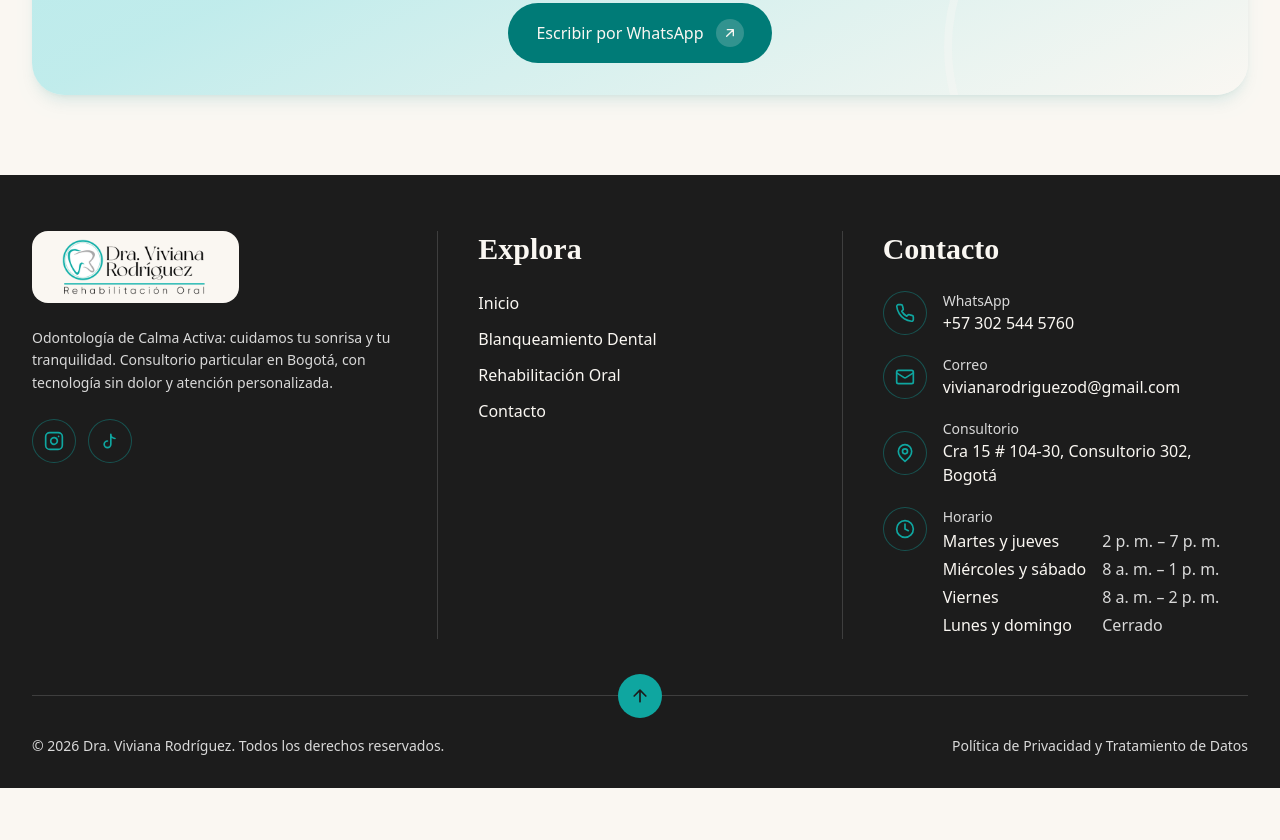
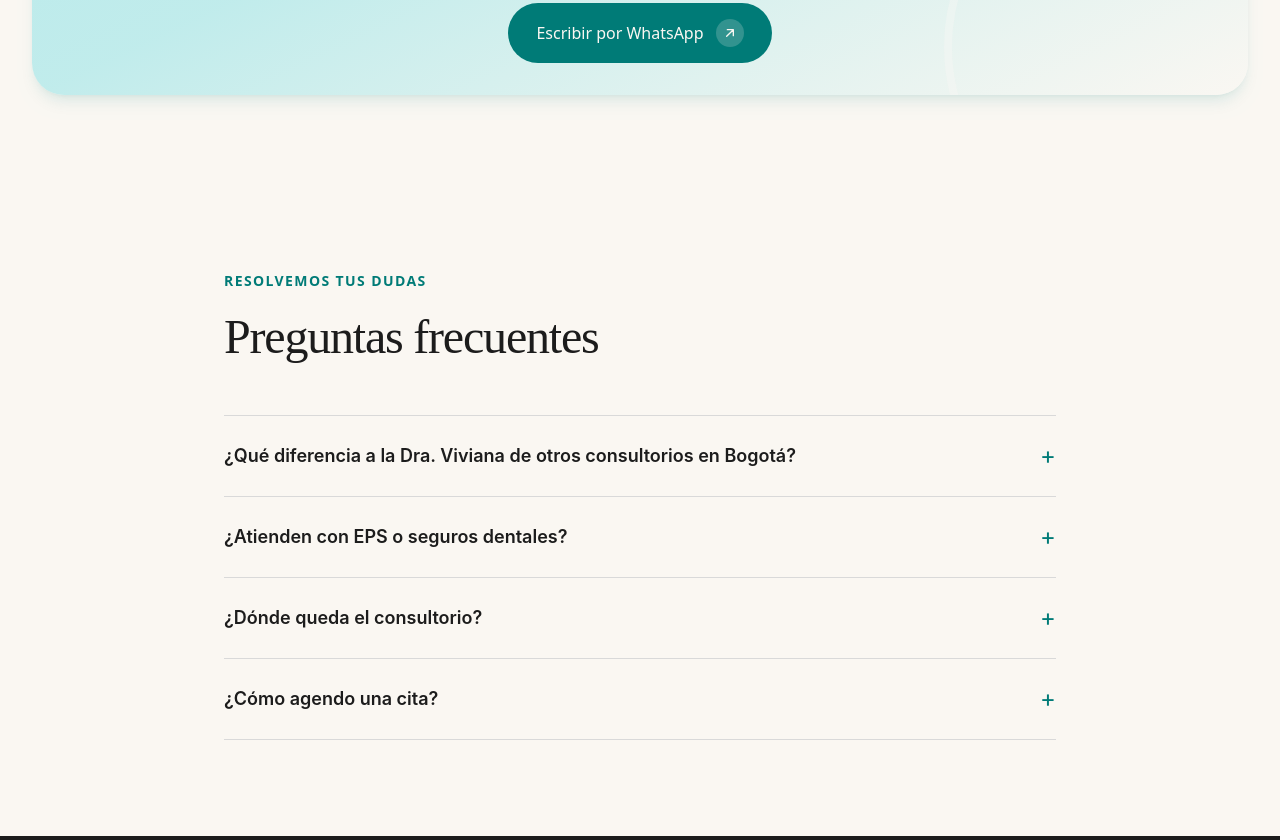
Before and after one commit to diferoca1978/vivianaodontologademo, an Astro site: page / in a window 1280 px wide. Shown: the part 5684-6524 px from the top of the page. Before the commit the page ends 6472 px from the top, so only its background shows below. Built offline with nearby package versions, Linux system fonts and the light colour scheme; Astro itself is replaced by a stand-in of ours; some packages are replaced by stand-ins of ours.

Commit message:
feat: add collapsible home FAQ section

```diff
--- a/feature_list.json
+++ b/feature_list.json
@@ -197,16 +197,16 @@
     },
     {
       "id": "home-faq",
-      "status": "pending",
+      "status": "in_progress",
       "builders": [
         "front-end-astro",
         "seo-guide-lines"
       ],
-      "nota": "D5 (answers always open vs accordion) decides the display.",
+      "nota": "Decisión del cliente: las respuestas se muestran colapsadas inicialmente y se abren al activar cada pregunta.",
       "source": "textos-sitio.md §1 Inicio › Preguntas frecuentes + arquitectura-informacion.md §5 (FAQ visible) and §6 (FAQPage)",
       "acceptance": [
         "Renders the 4 faqs with category 'inicio' from src/config/faqs.ts, questions and answers verbatim",
-        "Every answer is visible on the page by default, not collapsed ('FAQ visible en la página, nunca oculta', arquitectura §5)",
+        "Every answer is collapsed by default and opens when its question is activated by click or keyboard",
         "The '¿Dónde queda el consultorio?' answer reads 'En la Cra 15 # 104-30, Consultorio 302, zona de Chicó, al norte de Bogotá.'",
         "The section emits FAQPage JSON-LD with <JsonLd schema={generateFAQSchema(…)} /> built from the same faqs, with text identical to the visible text"
       ]
--- /dev/null
+++ b/src/components/perpage/home/FAQ.astro
@@ -0,0 +1,58 @@
+---
+import JsonLd from "@/components/JsonLd.astro";
+import { faqs } from "@/config/faqs";
+import { generateFAQSchema } from "@/config/seo";
+
+const homeFaqs = faqs.filter((faq) => faq.category === "inicio");
+
+const focusRing =
+  "focus-visible:outline-2 focus-visible:outline-offset-4 focus-visible:outline-turquoise-dark";
+---
+
+<section id="preguntas-frecuentes" aria-labelledby="faq-title" class="relative isolate">
+  <JsonLd schema={generateFAQSchema(homeFaqs)} />
+
+  <div class="mx-auto max-w-4xl px-4 py-20 sm:py-24 xl:px-8">
+    <div class="max-w-2xl">
+      <p class="mb-4 text-sm font-semibold tracking-widest text-turquoise-dark uppercase">
+        Resolvemos tus dudas
+      </p>
+      <h2 id="faq-title" class="text-4xl leading-tight font-medium tracking-tight text-balance sm:text-5xl">
+        Preguntas frecuentes
+      </h2>
+    </div>
+
+    <div class="mt-12 divide-y divide-gray-light border-y border-gray-light">
+      {
+        homeFaqs.map((faq) => (
+          <details class="group py-2">
+            <summary
+              class:list={[
+                "flex min-h-16 cursor-pointer list-none items-center justify-between gap-6 py-4 text-left text-lg font-semibold text-charcoal",
+                "transition-colors duration-300 hover:text-turquoise-dark motion-reduce:transition-none",
+                focusRing,
+              ]}
+            >
+              <span>{faq.question}</span>
+              <span
+                aria-hidden="true"
+                class="shrink-0 text-2xl leading-none font-normal text-turquoise-dark transition-transform duration-300 group-open:rotate-45 motion-reduce:transition-none motion-reduce:group-open:rotate-0"
+              >
+                +
+              </span>
+            </summary>
+            <div data-faq-answer class="overflow-hidden">
+              <p class="max-w-3xl pb-5 pr-10 text-base leading-relaxed text-charcoal/75">
+                {faq.answer}
+              </p>
+            </div>
+          </details>
+        ))
+      }
+    </div>
+  </div>
+</section>
+
+<script>
+  import "@/utils/scripts/animations/home/faq";
+</script>
--- a/src/pages/index.astro
+++ b/src/pages/index.astro
@@ -5,6 +5,7 @@ import CalmaActiva from "@/components/perpage/home/CalmaActiva.astro";
 import Servicios from "@/components/perpage/home/Servicios.astro";
 import Sobre from "@/components/perpage/home/Sobre.astro";
 import Testimonios from "@/components/perpage/home/Testimonios.astro";
+import FAQ from "@/components/perpage/home/FAQ.astro";
 import CtaFinal from "@/components/perpage/home/CtaFinal.astro";
 import { generatePageSEO } from "@/config/seo";
 
@@ -21,4 +22,5 @@ const homeSeo = generatePageSEO({
   <Sobre />
   <Testimonios />
   <CtaFinal />
+  <FAQ />
 </MainLayout>
--- /dev/null
+++ b/src/utils/scripts/animations/home/faq.ts
@@ -0,0 +1,98 @@
+import gsap from "gsap";
+
+const root = document.querySelector<HTMLElement>("#preguntas-frecuentes");
+const items = Array.from(root?.querySelectorAll<HTMLDetailsElement>("details") ?? []);
+
+if (items.length > 0) {
+  const mm = gsap.matchMedia();
+
+  mm.add(
+    {
+      reduce: "(prefers-reduced-motion: reduce)",
+      full: "(prefers-reduced-motion: no-preference)",
+    },
+    (context) => {
+      const animate = !context.conditions?.reduce;
+      const states = items.map((details) => ({
+        open: details.open,
+        tween: undefined as gsap.core.Tween | undefined,
+      }));
+
+      const transition = (details: HTMLDetailsElement, index: number) => {
+        const answer = details.querySelector<HTMLElement>("[data-faq-answer]");
+        const state = states[index];
+        if (!answer || !state) return;
+
+        state.tween?.kill();
+        const currentHeight = answer.getBoundingClientRect().height;
+
+        if (!animate) {
+          details.open = state.open;
+          gsap.set(answer, { clearProps: "height,overflow" });
+          return;
+        }
+
+        if (state.open) {
+          const wasRevealed = details.open;
+
+          // Establish the closed state before opening <details>; otherwise the
+          // browser can paint the answer before GSAP gets a chance to animate it.
+          if (!wasRevealed) {
+            gsap.set(answer, { height: "0px", overflow: "hidden" });
+          } else {
+            gsap.set(answer, { height: currentHeight, overflow: "hidden" });
+          }
+
+          details.open = true;
+          const targetHeight = answer.scrollHeight;
+
+          state.tween = gsap.to(answer, {
+            height: targetHeight,
+            duration: 0.45,
+            ease: "power2.inOut",
+            overwrite: true,
+            onComplete: () => {
+              gsap.set(answer, { clearProps: "height,overflow" });
+              state.tween = undefined;
+            },
+          });
+          return;
+        }
+
+        // Keep <details> open while height animates to zero so the native
+        // disclosure behavior cannot cut off the closing transition.
+        gsap.set(answer, { height: currentHeight, overflow: "hidden" });
+        state.tween = gsap.to(answer, {
+          height: 0,
+          duration: 0.45,
+          ease: "power2.inOut",
+          overwrite: true,
+          onComplete: () => {
+            if (!state.open) details.open = false;
+            gsap.set(answer, { clearProps: "height,overflow" });
+            state.tween = undefined;
+          },
+        });
+      };
+
+      const cleanups = items.map((details, index) => {
+        const summary = details.querySelector<HTMLElement>("summary");
+        if (!summary) return () => {};
+
+        const onClick = (event: MouseEvent) => {
+          event.preventDefault();
+          states[index].open = !states[index].open;
+          transition(details, index);
+        };
+
+        summary.addEventListener("click", onClick);
+        return () => {
+          summary.removeEventListener("click", onClick);
+          states[index].tween?.kill();
+        };
+      });
+
+      return () => cleanups.forEach((cleanup) => cleanup());
+    },
+  );
+}
```
